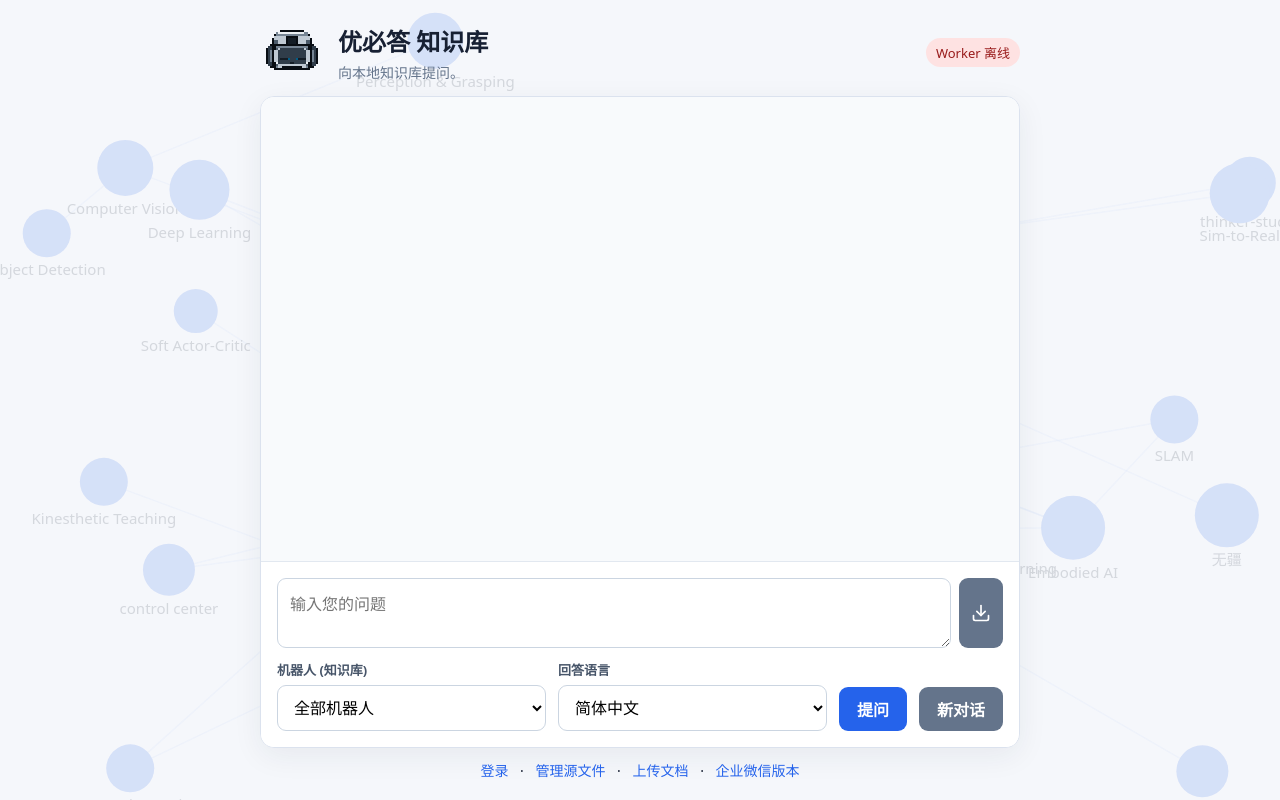
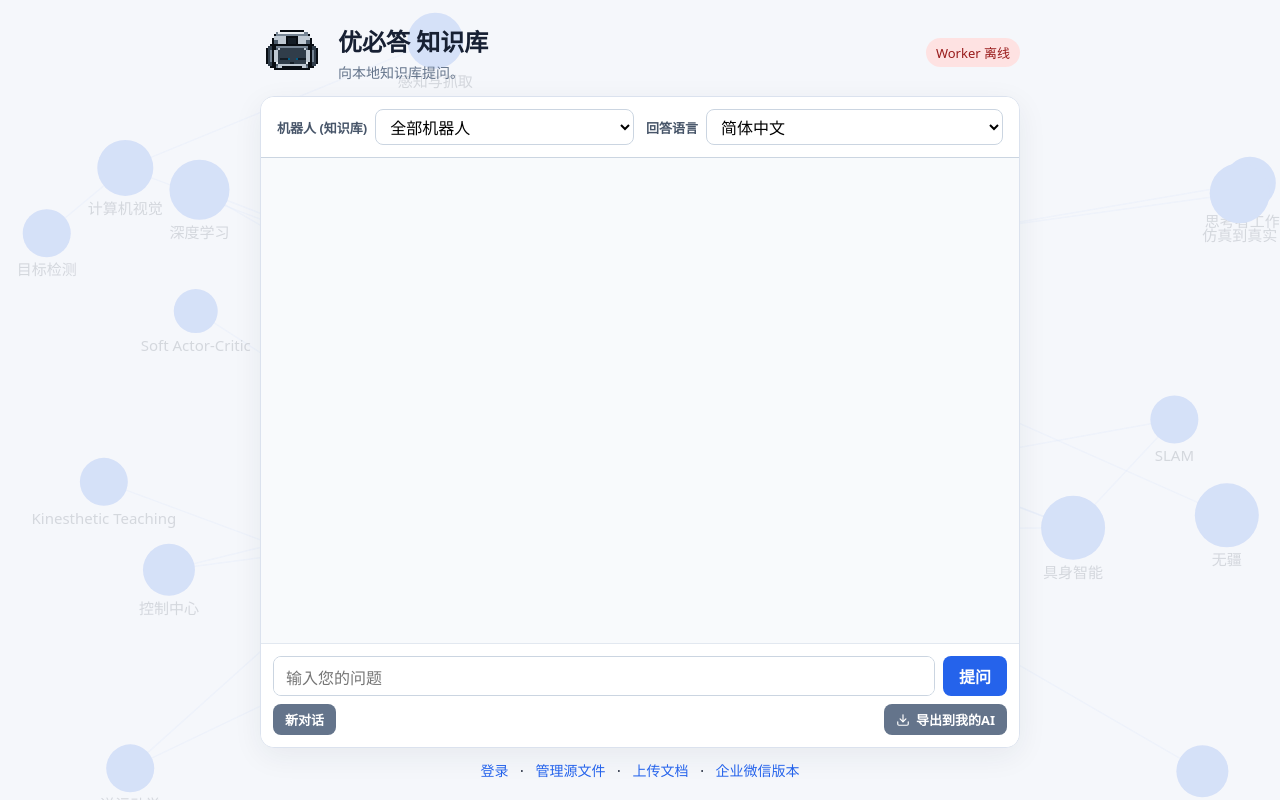
Before and after one commit to wuharu999/agent_7_14, a FastAPI app: page / in a window 1280 px wide. Run offline with FastAPI, Linux system fonts and the light colour scheme.

Commit message:
feat: translate half of background nodes to Chinese, update layouts, hide thinking blocks

```diff
--- a/ecs/app/templates/ask.html
+++ b/ecs/app/templates/ask.html
@@ -65,40 +65,43 @@ button:disabled{opacity:.55;cursor:not-allowed}
   </div>
 
   <div class="chat-card">
+    <div class="chat-selectors" style="display: flex; gap: 12px; padding: 12px 16px; border-bottom: 1px solid #cbd5e1; background: #fff; flex-shrink: 0; align-items: center; flex-wrap: wrap;">
+      <div class="field" style="flex: 1; min-width: 140px; display: flex; flex-direction: row; align-items: center; gap: 8px;">
+        <label for="team" data-i18n="teamLabel" style="font-size: 13px; font-weight: 700; color: #475569; white-space: nowrap;">Robot:</label>
+        <select id="team" style="padding: 6px 10px; border-radius: 8px; border: 1px solid #cbd5e1; background: #fff; font: inherit; flex: 1; height: 36px;"></select>
+      </div>
+      <div class="field" style="flex: 1; min-width: 140px; display: flex; flex-direction: row; align-items: center; gap: 8px;">
+        <label for="language" data-i18n="langLabel" style="font-size: 13px; font-weight: 700; color: #475569; white-space: nowrap;">Language:</label>
+        <select id="language" style="padding: 6px 10px; border-radius: 8px; border: 1px solid #cbd5e1; background: #fff; font: inherit; flex: 1; height: 36px;">
+          <option value="zh-CN">简体中文</option>
+          <option value="zh-TW">繁體中文</option>
+          <option value="ko">한국어</option>
+          <option value="ja">日本語</option>
+          <option value="en">English</option>
+          <option value="pt">Português</option>
+          <option value="ru">Русский</option>
+          <option value="es">Español</option>
+        </select>
+      </div>
+    </div>
     <div class="chat-history" id="chatHistory">
       <!-- Chat bubbles will go here -->
     </div>
-    <div class="chat-input-area">
-      <div style="display: flex; gap: 8px; align-items: stretch;">
-        <textarea id="question" placeholder="Enter a question" style="flex: 1; margin: 0;"></textarea>
-        <button id="exportWiki" class="secondary" type="button" style="display: flex; align-items: center; justify-content: center; width: 44px; padding: 0; flex-shrink: 0;" data-i18n-title="exportWikiTitle">
-          <svg xmlns="http://www.w3.org/2000/svg" width="20" height="20" viewBox="0 0 24 24" fill="none" stroke="currentColor" stroke-width="2" stroke-linecap="round" stroke-linejoin="round">
+    <div class="chat-input-area" style="padding: 12px; background: #fff; border-top: 1px solid #e2e8f0; display: flex; flex-direction: column; gap: 8px; flex-shrink: 0;">
+      <div style="display: flex; gap: 8px; align-items: center;">
+        <textarea id="question" placeholder="Enter a question" style="flex: 1; min-height: 40px; height: 40px; max-height: 80px; padding: 8px 12px; margin: 0; border-radius: 8px; box-sizing: border-box; resize: none;"></textarea>
+        <button id="ask" data-i18n="askBtn" style="padding: 8px 16px; height: 40px; border-radius: 8px; margin: 0;">Ask</button>
+      </div>
+      <div style="display: flex; justify-content: space-between; align-items: center; gap: 8px;">
+        <button id="newConversation" class="secondary" type="button" data-i18n="newConvBtn" style="padding: 6px 12px; font-size: 13px; border-radius: 8px; margin: 0;">New conversation</button>
+        <button id="exportWiki" class="secondary" type="button" style="padding: 6px 12px; font-size: 13px; border-radius: 8px; margin: 0; display: flex; align-items: center; gap: 6px;" data-i18n-title="exportWikiTitle">
+          <svg xmlns="http://www.w3.org/2000/svg" width="14" height="14" viewBox="0 0 24 24" fill="none" stroke="currentColor" stroke-width="2" stroke-linecap="round" stroke-linejoin="round">
             <path d="M21 15v4a2 2 0 0 1-2 2H5a2 2 0 0 1-2-2v-4"/>
             <polyline points="7 10 12 15 17 10"/>
             <line x1="12" y1="15" x2="12" y2="3"/>
           </svg>
+          <span data-i18n="exportWikiTitle">Export to my AI</span>
         </button>
-      </div>
-      <div class="controls">
-        <div class="field">
-          <label for="team" data-i18n="teamLabel">Robot (Knowledge Base)</label>
-          <select id="team"></select>
-        </div>
-        <div class="field">
-          <label for="language" data-i18n="langLabel">Answer language</label>
-          <select id="language">
-            <option value="zh-CN">简体中文</option>
-            <option value="zh-TW">繁體中文</option>
-            <option value="ko">한국어</option>
-            <option value="ja">日本語</option>
-            <option value="en">English</option>
-            <option value="pt">Português</option>
-            <option value="ru">Русский</option>
-            <option value="es">Español</option>
-          </select>
-        </div>
-        <button id="ask" data-i18n="askBtn">Ask</button>
-        <button id="newConversation" class="secondary" type="button" data-i18n="newConvBtn">New conversation</button>
       </div>
     </div>
   </div>
@@ -305,6 +308,8 @@ async function submitQuestion(){
   chatHistory.appendChild(loadingBubble);
   scrollToBottom();
 
+  let thinkingDiv = null;
+
   try{
     const r=await fetch('/ask',{
       method:'POST',
@@ -336,8 +341,6 @@ async function submitQuestion(){
     let done = false;
     let buffer = "";
     let accumulatedText = "";
-
-    let thinkingDiv = null;
 
     while(!done) {
       const { value, done: readerDone } = await reader.read();
@@ -441,6 +444,9 @@ async function submitQuestion(){
     const t = i18n[currentLang] || i18n['en'];
     addMessage('bot', t.genericError || 'An error occurred. Please try again.');
   }finally{
+    if (thinkingDiv) {
+      thinkingDiv.style.display = 'none';
+    }
     askButton.disabled=false;
     newConversationButton.disabled=false;
     setCompanionMode('sleeping');
--- a/ecs/app/templates/bg_graph.html
+++ b/ecs/app/templates/bg_graph.html
@@ -31,31 +31,31 @@
     { id: 0, label: '优必选', radius: 36, x: width/2, y: height/2, vx: 0, vy: 0 },
     { id: 1, label: 'walker S2', radius: 30, x: Math.random()*width, y: Math.random()*height, vx: 0, vy: 0 },
     { id: 2, label: 'walkerC1', radius: 30, x: Math.random()*width, y: Math.random()*height, vx: 0, vy: 0 },
-    { id: 3, label: 'control center', radius: 26, x: Math.random()*width, y: Math.random()*height, vx: 0, vy: 0 },
+    { id: 3, label: '控制中心', radius: 26, x: Math.random()*width, y: Math.random()*height, vx: 0, vy: 0 },
     { id: 4, label: 'ROSA', radius: 26, x: Math.random()*width, y: Math.random()*height, vx: 0, vy: 0 },
     { id: 5, label: '天工', radius: 32, x: Math.random()*width, y: Math.random()*height, vx: 0, vy: 0 },
     { id: 6, label: '无疆', radius: 32, x: Math.random()*width, y: Math.random()*height, vx: 0, vy: 0 },
-    { id: 7, label: 'thinker-studio', radius: 26, x: Math.random()*width, y: Math.random()*height, vx: 0, vy: 0 },
+    { id: 7, label: '思考者工作室', radius: 26, x: Math.random()*width, y: Math.random()*height, vx: 0, vy: 0 },
     { id: 8, label: 'cosmos', radius: 26, x: Math.random()*width, y: Math.random()*height, vx: 0, vy: 0 },
     { id: 9, label: 'mujuco', radius: 24, x: Math.random()*width, y: Math.random()*height, vx: 0, vy: 0 },
-    { id: 10, label: 'Reinforcement Learning', radius: 28, x: Math.random()*width, y: Math.random()*height, vx: 0, vy: 0 },
-    { id: 11, label: 'Imitation Learning', radius: 24, x: Math.random()*width, y: Math.random()*height, vx: 0, vy: 0 },
-    { id: 12, label: 'Sim-to-Real', radius: 30, x: Math.random()*width, y: Math.random()*height, vx: 0, vy: 0 },
-    { id: 13, label: 'Computer Vision', radius: 28, x: Math.random()*width, y: Math.random()*height, vx: 0, vy: 0 },
+    { id: 10, label: '强化学习', radius: 28, x: Math.random()*width, y: Math.random()*height, vx: 0, vy: 0 },
+    { id: 11, label: '模仿学习', radius: 24, x: Math.random()*width, y: Math.random()*height, vx: 0, vy: 0 },
+    { id: 12, label: '仿真到真实', radius: 30, x: Math.random()*width, y: Math.random()*height, vx: 0, vy: 0 },
+    { id: 13, label: '计算机视觉', radius: 28, x: Math.random()*width, y: Math.random()*height, vx: 0, vy: 0 },
     { id: 14, label: 'SLAM', radius: 24, x: Math.random()*width, y: Math.random()*height, vx: 0, vy: 0 },
-    { id: 15, label: 'Embodied AI', radius: 32, x: Math.random()*width, y: Math.random()*height, vx: 0, vy: 0 },
-    { id: 16, label: 'Inverse Kinematics', radius: 24, x: Math.random()*width, y: Math.random()*height, vx: 0, vy: 0 },
-    { id: 17, label: 'Perception & Grasping', radius: 28, x: Math.random()*width, y: Math.random()*height, vx: 0, vy: 0 },
-    { id: 18, label: 'Deep Learning', radius: 30, x: Math.random()*width, y: Math.random()*height, vx: 0, vy: 0 },
+    { id: 15, label: '具身智能', radius: 32, x: Math.random()*width, y: Math.random()*height, vx: 0, vy: 0 },
+    { id: 16, label: '逆运动学', radius: 24, x: Math.random()*width, y: Math.random()*height, vx: 0, vy: 0 },
+    { id: 17, label: '感知与抓取', radius: 28, x: Math.random()*width, y: Math.random()*height, vx: 0, vy: 0 },
+    { id: 18, label: '深度学习', radius: 30, x: Math.random()*width, y: Math.random()*height, vx: 0, vy: 0 },
     { id: 19, label: 'Transformer', radius: 26, x: Math.random()*width, y: Math.random()*height, vx: 0, vy: 0 },
-    { id: 20, label: 'Motion Planning', radius: 28, x: Math.random()*width, y: Math.random()*height, vx: 0, vy: 0 },
-    { id: 21, label: 'Object Detection', radius: 24, x: Math.random()*width, y: Math.random()*height, vx: 0, vy: 0 },
+    { id: 20, label: '运动规划', radius: 28, x: Math.random()*width, y: Math.random()*height, vx: 0, vy: 0 },
+    { id: 21, label: '目标检测', radius: 24, x: Math.random()*width, y: Math.random()*height, vx: 0, vy: 0 },
     { id: 22, label: 'Policy Gradient', radius: 26, x: Math.random()*width, y: Math.random()*height, vx: 0, vy: 0 },
     { id: 23, label: 'Soft Actor-Critic', radius: 22, x: Math.random()*width, y: Math.random()*height, vx: 0, vy: 0 },
     { id: 24, label: 'Kinesthetic Teaching', radius: 24, x: Math.random()*width, y: Math.random()*height, vx: 0, vy: 0 },
     { id: 25, label: 'State Estimation', radius: 26, x: Math.random()*width, y: Math.random()*height, vx: 0, vy: 0 },
-    { id: 26, label: 'Sensor Fusion', radius: 28, x: Math.random()*width, y: Math.random()*height, vx: 0, vy: 0 },
-    { id: 27, label: 'Behavior Cloning', radius: 24, x: Math.random()*width, y: Math.random()*height, vx: 0, vy: 0 }
+    { id: 26, label: '传感器融合', radius: 28, x: Math.random()*width, y: Math.random()*height, vx: 0, vy: 0 },
+    { id: 27, label: '行为克隆', radius: 24, x: Math.random()*width, y: Math.random()*height, vx: 0, vy: 0 }
   ];
 
   // Give them all initial random velocities for constant float
```
Also changed, not shown: ecs/app/templates/wecom_ask.html (+30 -22 lines), 1 other file.
